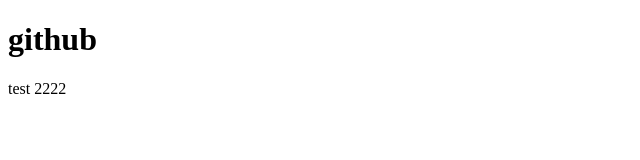
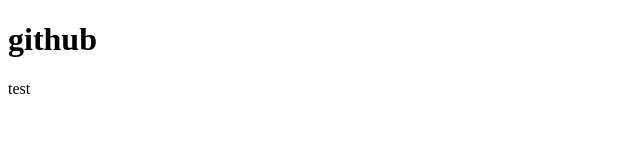
Before and after one commit to teerapong141/products, a plain HTML site: page index.html in a window 1280 px wide. Shown: the full height of the page, 0-640 px from the left. Drawn offline with Linux system fonts and the light colour scheme.

Commit message:
Revert "Revert "Initial commit""
This reverts commit 6239ac49c860c0cebc6f10e1025bea1b06b760a6.

```diff
--- a/index.html
+++ b/index.html
@@ -11,7 +11,7 @@
         github
     </h1>
     <p>
-        test 2222
+        test
     </p>
 </body>
 </html>
```
